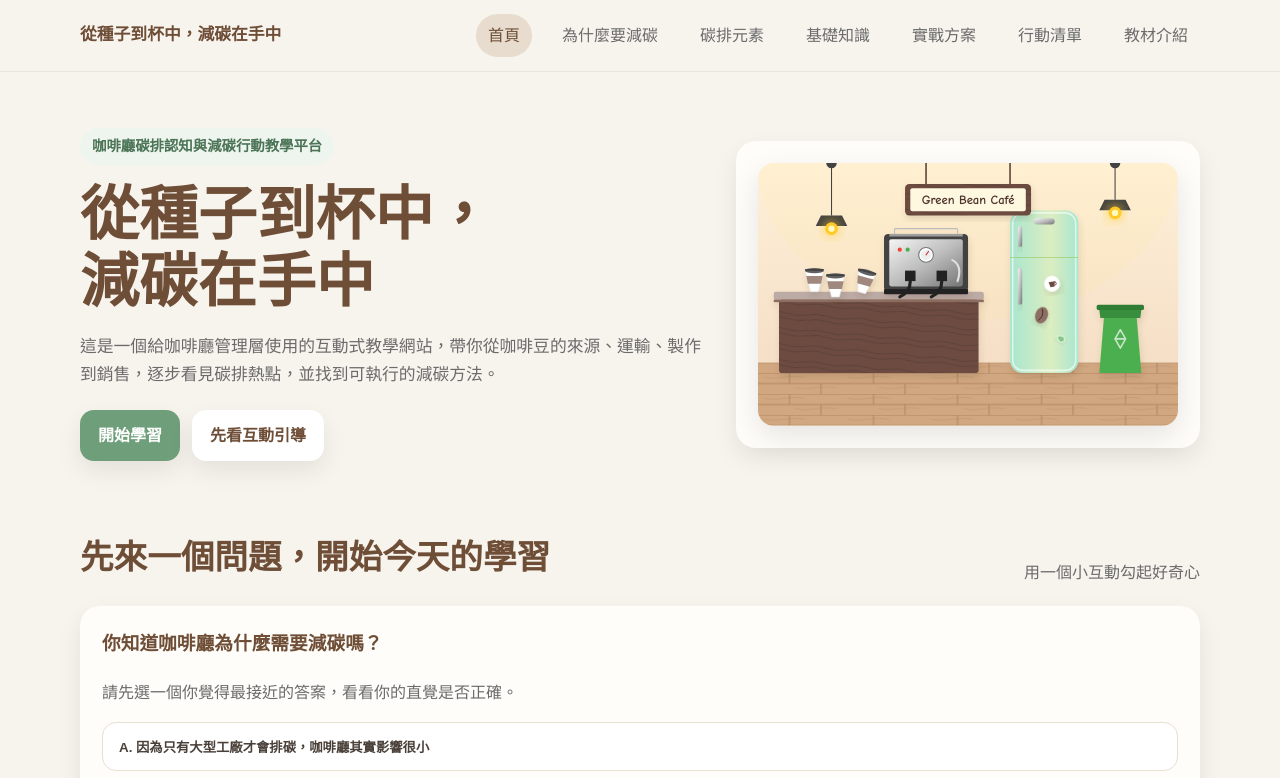
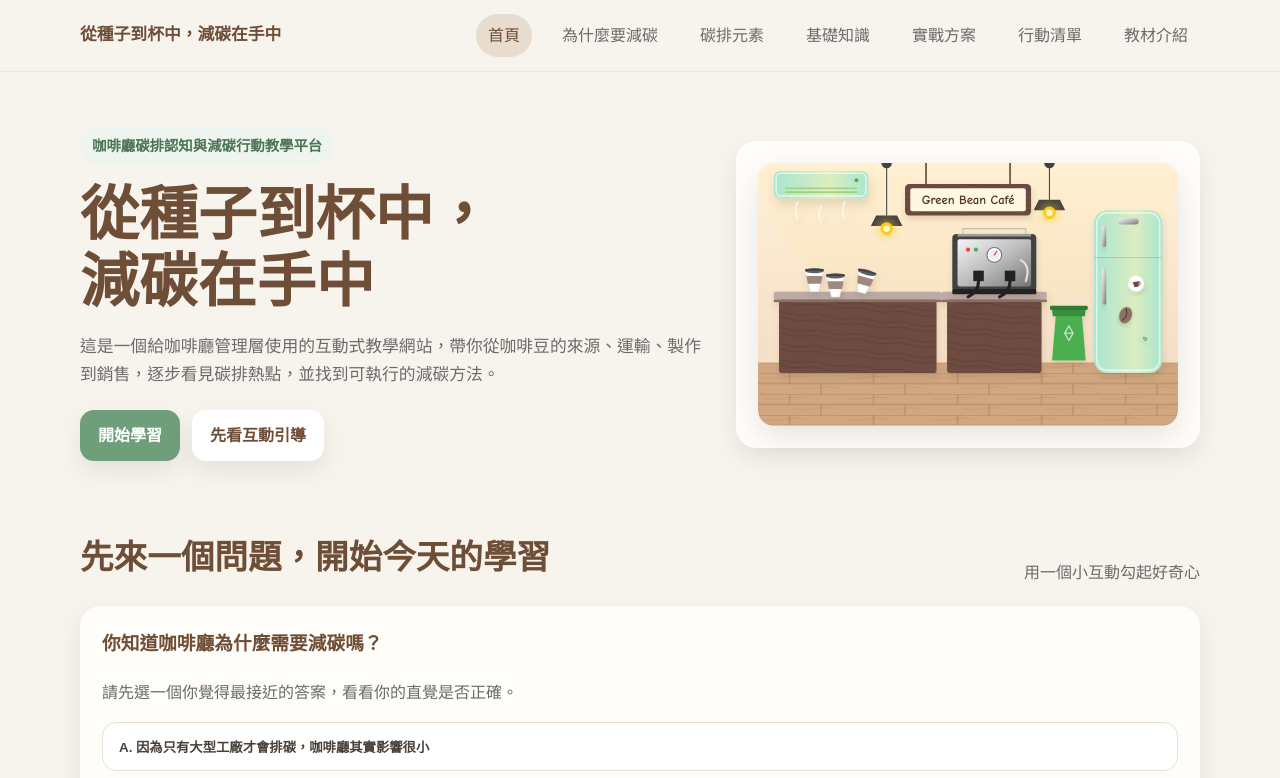
Before and after one commit to LKaway96/edup260423_2, a plain HTML site: page index.html in a window 1280 px wide. Shown: the top 778 px of the page. Drawn offline with Linux system fonts and the light colour scheme.

Commit message:
Update index.html

```diff
--- a/index.html
+++ b/index.html
@@ -101,12 +101,34 @@
           <!-- 環境氛圍暖光 -->
           <ellipse cx="400" cy="0" rx="400" ry="300" fill="#ffeb3b" opacity="0.05" pointer-events="none"/>
 
-          <!-- 吧台櫃檯 (左側棕色區塊) -->
+          <!-- 吧台與獨立工作台佈局 (去擁擠化) -->
           <g filter="url(#shadow)">
-            <rect x="40" y="260" width="380" height="140" rx="6" fill="url(#counterWood)"/>
-            <!-- 吧台桌面 -->
-            <rect x="30" y="245" width="400" height="15" rx="4" fill="#bcaaa4"/>
-            <rect x="30" y="260" width="400" height="5" fill="#8d6e63"/>
+            <!-- 左側主吧台 -->
+            <rect x="40" y="260" width="300" height="140" rx="6" fill="url(#counterWood)"/>
+            <rect x="30" y="245" width="320" height="15" rx="4" fill="#bcaaa4"/>
+            <rect x="30" y="260" width="320" height="5" fill="#8d6e63"/>
+
+            <!-- 右側咖啡機專屬小桌 -->
+            <rect x="360" y="260" width="180" height="140" rx="6" fill="url(#counterWood)"/>
+            <rect x="350" y="245" width="200" height="15" rx="4" fill="#bcaaa4"/>
+            <rect x="350" y="260" width="200" height="5" fill="#8d6e63"/>
+          </g>
+
+          <!-- 冷氣機 (新增的碳排知識點) -->
+          <g transform="translate(30, 15) scale(1.5)" filter="url(#shadow)">
+            <!-- 冰箱同款薄荷綠外殼 -->
+            <rect x="0" y="0" width="120" height="35" rx="8" fill="url(#fridgeGrad)"/>
+            <!-- 3D 邊緣反光 -->
+            <rect x="3" y="3" width="114" height="29" rx="6" fill="none" stroke="#ffffff" stroke-width="2" opacity="0.6"/>
+            <!-- 極簡出風口線條 -->
+            <line x1="15" y1="22" x2="105" y2="22" stroke="#8bc34a" stroke-width="2" stroke-linecap="round" opacity="0.6"/>
+            <line x1="15" y1="27" x2="105" y2="27" stroke="#8bc34a" stroke-width="2" stroke-linecap="round" opacity="0.6"/>
+            <!-- 圓形小指示燈 (綠色) -->
+            <circle cx="105" cy="12" r="2.5" fill="#4caf50"/>
+            <!-- 氣流裝飾 (讓它更生動) -->
+            <path d="M 30,40 Q 25,50 30,60" fill="none" stroke="#ffffff" stroke-width="2" stroke-linecap="round" opacity="0.6"/>
+            <path d="M 60,45 Q 55,55 60,65" fill="none" stroke="#ffffff" stroke-width="2" stroke-linecap="round" opacity="0.6"/>
+            <path d="M 90,40 Q 85,50 90,60" fill="none" stroke="#ffffff" stroke-width="2" stroke-linecap="round" opacity="0.6"/>
           </g>
 
           <!-- 疊放的紙杯 (原吧台白色橢圓) -->
@@ -135,8 +157,8 @@
             </g>
           </g>
 
-          <!-- 專業義式咖啡機 (原右側深灰色方塊) -->
-          <g transform="translate(240, 135)" filter="url(#shadow)">
+          <!-- 專業義式咖啡機 -->
+          <g transform="translate(370, 135)" filter="url(#shadow)">
             <!-- 機身後座 -->
             <rect x="0" y="0" width="160" height="110" rx="8" fill="#424242"/>
             <!-- 金屬前面板 -->
@@ -165,8 +187,8 @@
             <rect x="0" y="105" width="160" height="10" rx="2" fill="#212121"/>
           </g>
 
-          <!-- 復古 Smeg 風格冰箱 (原淺藍色長方塊) -->
-          <g transform="translate(480, 90)" filter="url(#shadow)">
+          <!-- 復古冰箱 (移至場景最右側) -->
+          <g transform="translate(640, 90)" filter="url(#shadow)">
             <!-- 冰箱主體 -->
             <rect x="0" y="0" width="130" height="310" rx="25" fill="url(#fridgeGrad)"/>
             <!-- 3D 邊緣反光 -->
@@ -196,8 +218,8 @@
             </g>
           </g>
 
-          <!-- 綠色垃圾分類箱 (原綠色圓角方塊) -->
-          <g transform="translate(650, 280)" filter="url(#shadow)">
+          <!-- 垃圾分類箱 (縮小並移至咖啡機與冰箱之間) -->
+          <g transform="translate(560, 280) scale(0.8)" filter="url(#shadow)">
             <!-- 桶身 -->
             <path d="M10,0 L70,0 L80,120 L0,120 Z" fill="#4caf50"/>
             <path d="M0,0 L80,0 L78,15 L2,15 Z" fill="#388e3c"/>
@@ -226,9 +248,8 @@
             </g>
           </g>
 
-          <!-- 溫暖吊燈 (原頂部黃色圓點) -->
           <!-- 左吊燈 -->
-          <g transform="translate(140, 0)">
+          <g transform="translate(245, 0)">
             <!-- 電線與天花板底座 -->
             <line x1="0" y1="0" x2="0" y2="100" stroke="#424242" stroke-width="2"/>
             <circle cx="0" cy="0" r="10" fill="#424242"/>
@@ -240,7 +261,7 @@
           </g>
 
           <!-- 右吊燈 -->
-          <g transform="translate(680, 0)">
+          <g transform="translate(555, 0)">
             <line x1="0" y1="0" x2="0" y2="70" stroke="#424242" stroke-width="2"/>
             <circle cx="0" cy="0" r="10" fill="#424242"/>
             <path d="M-20,70 L20,70 L30,90 L-30,90 Z" fill="#424242"/>
```
